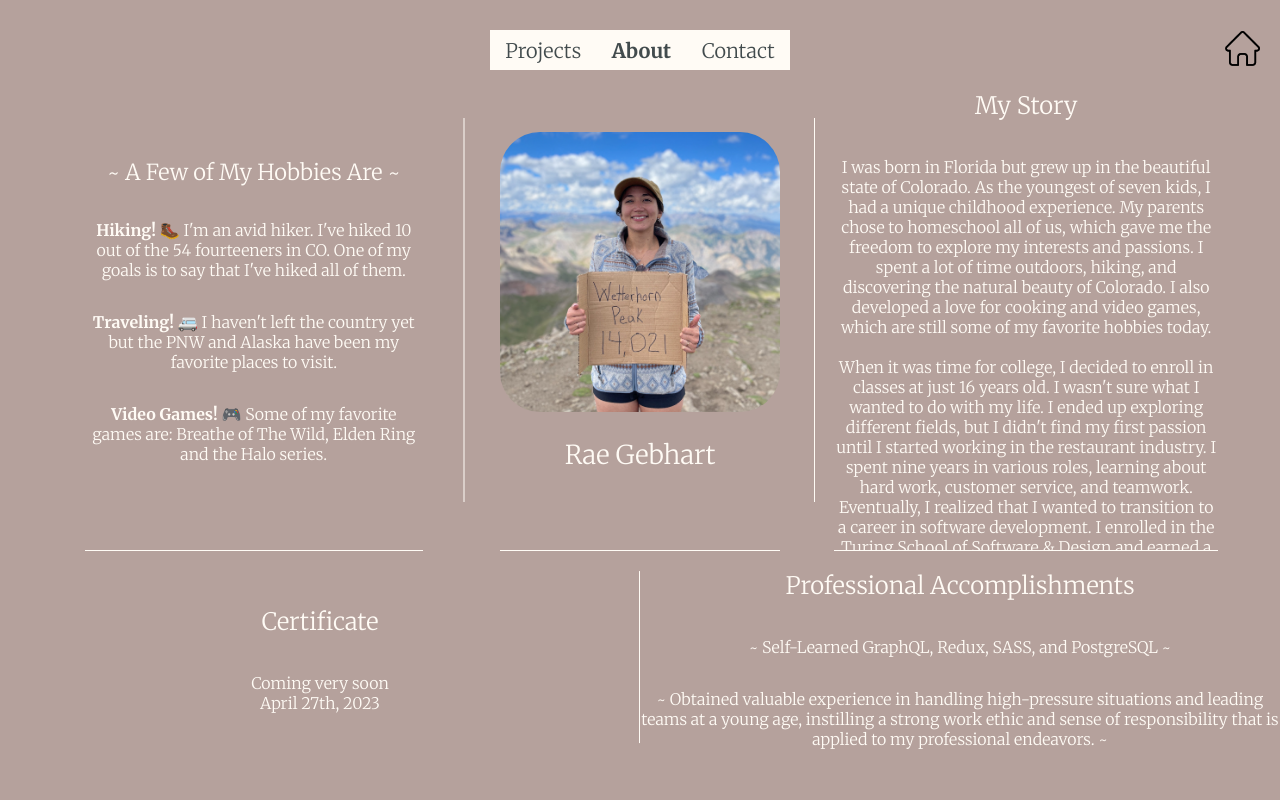
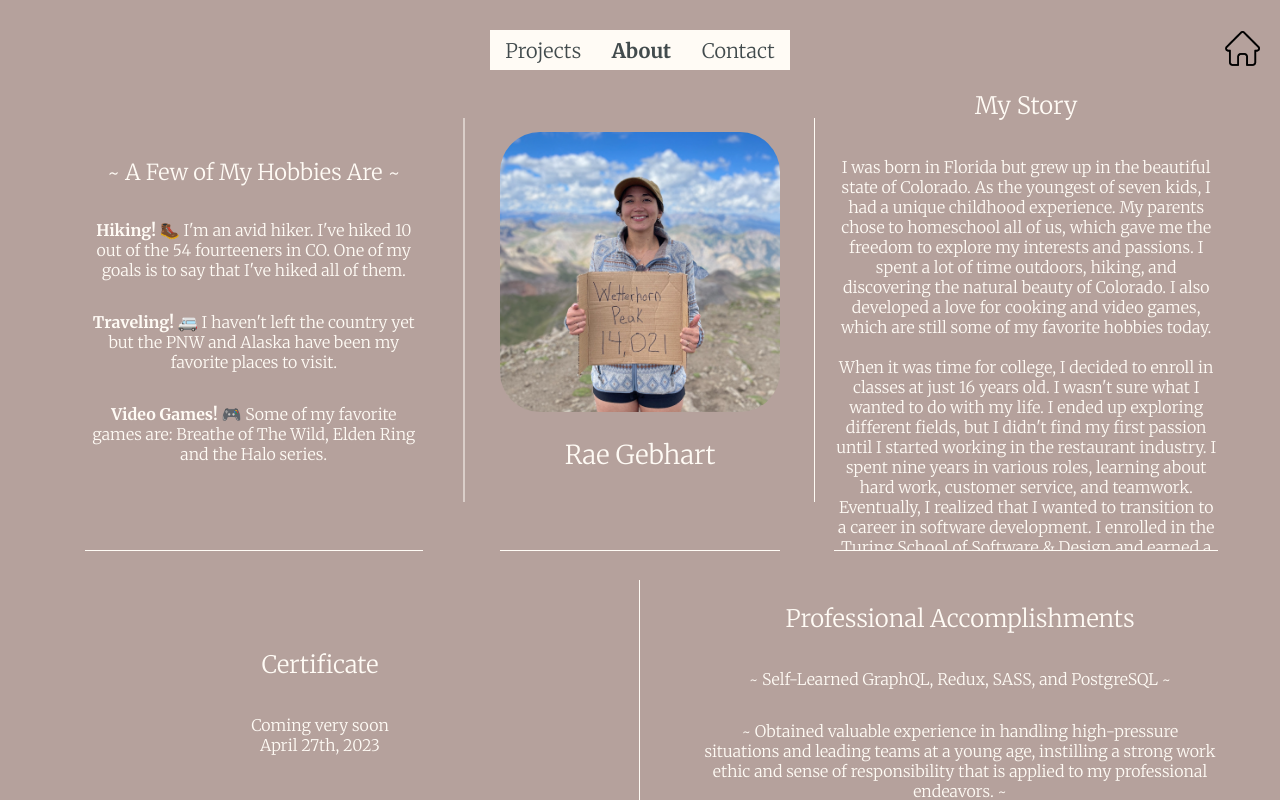
Before and after one commit to rae-107/rae-gebharts-portfolio, a React (Create React App) app: page /about in a window 1280 px wide. Built offline with nearby package versions, Linux system fonts and the light colour scheme.

Commit message:
Update about page bottom half styles

```diff
--- a/src/components/About/About.css
+++ b/src/components/About/About.css
@@ -238,8 +238,9 @@
   border-left: 1px solid #FFFBF5;
 }
 
-.accomplishments-container {
+.accomplishments-border-container {
   width: 80%;
+  height: 300px;
   display: flex;
   justify-content: center;
   align-items: center;
--- a/src/components/About/About.js
+++ b/src/components/About/About.js
@@ -90,7 +90,7 @@ export const About = () => {
           </div>
         </div>
         <div className="accomplishments-container">
-          <div className="accomplishments-container">
+          <div className="accomplishments-border-container">
             <h2>Professional Accomplishments</h2>
             <p>~ Self-Learned GraphQL, Redux, SASS, and PostgreSQL ~</p>
             <p>~ Obtained valuable experience in handling high-pressure situations and leading teams at a young age, instilling a strong work ethic and sense of responsibility that is applied to my professional endeavors. ~</p>
--- a/src/components/About/About.scss
+++ b/src/components/About/About.scss
@@ -253,9 +253,9 @@
   border-left: 1px solid $cream;
 }
 
-.accomplishments-container {
+.accomplishments-border-container {
   width: 80%;
-  // height: 500px;
+  height: 300px;
   display: flex;
   justify-content: center;
   align-items: center;
```
Also changed, not shown: 1 other file (tests, documents, lock files or other folders).
